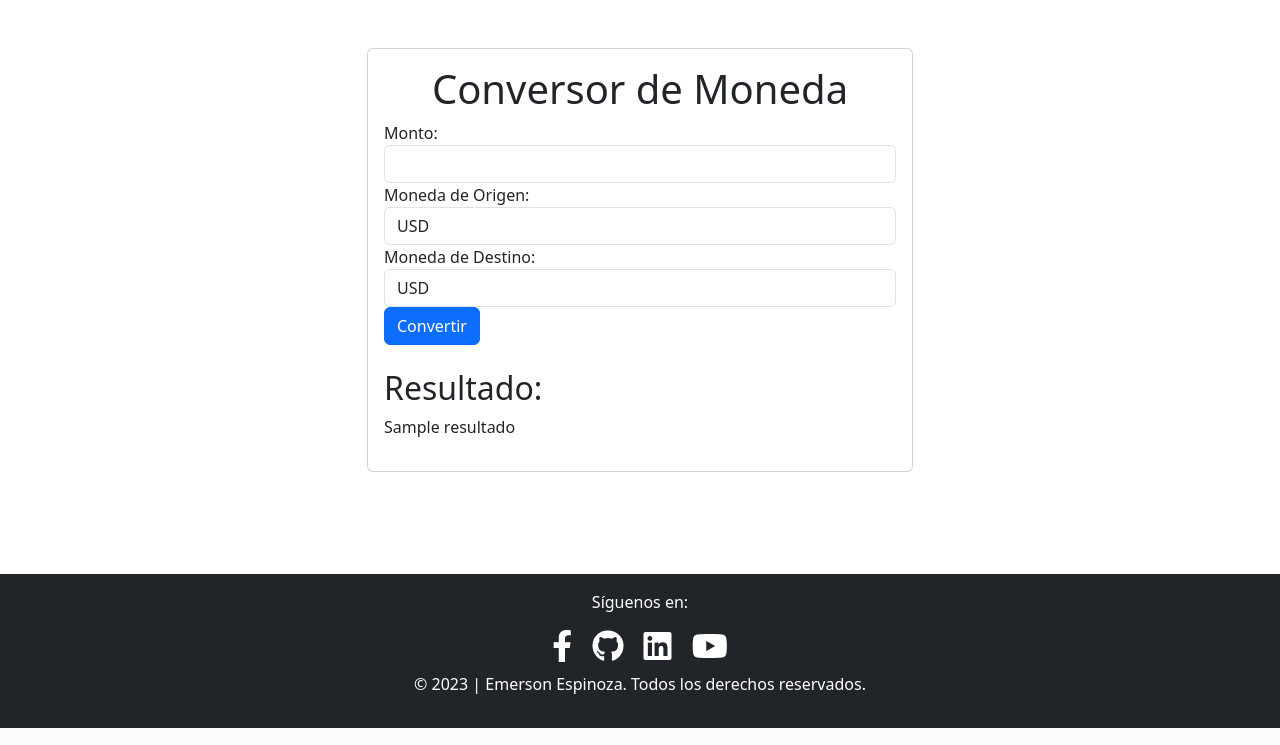
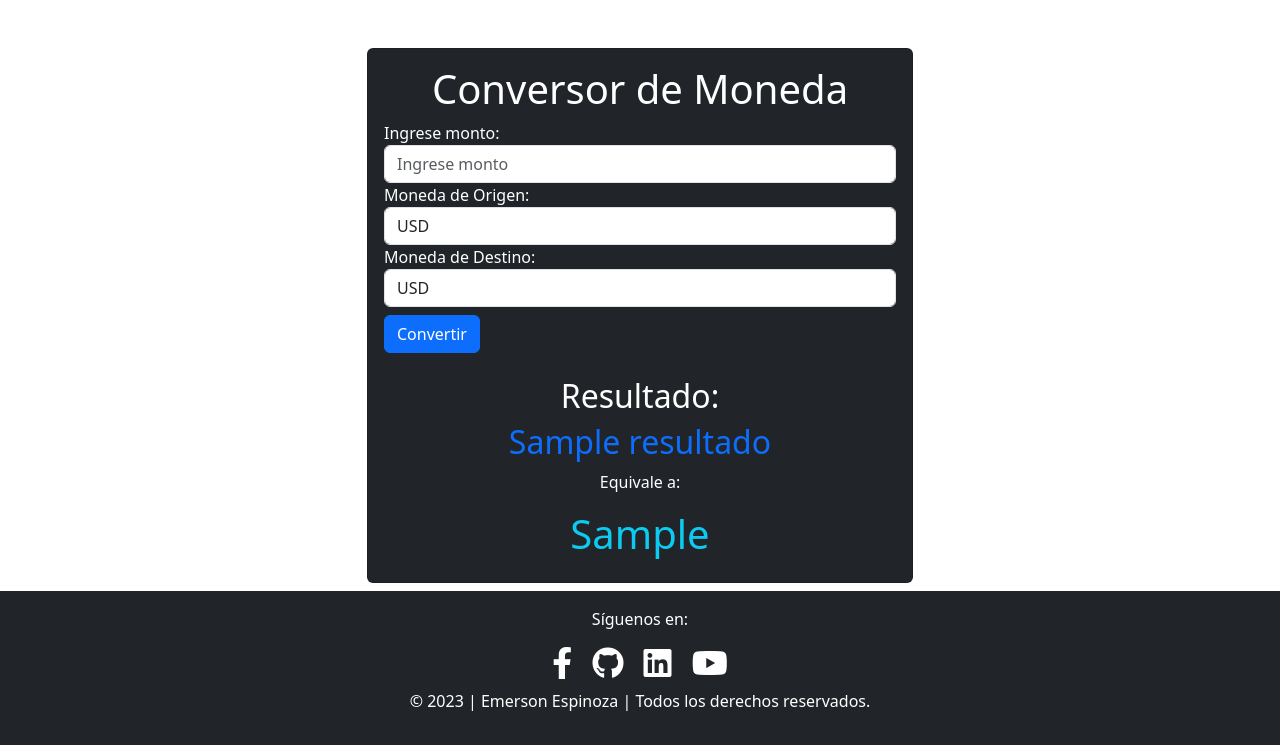
Before and after one commit to emersonxinay/tipo_de_cambio_monedas, a Python web app: template templates/conversor.html in a window 1280 px wide. Shown: the part 72-817 px from the top of the page. Run offline with Jinja, Linux system fonts and the light colour scheme; the template is opened without the code that fills it: most values are stand-ins (such as "Sample title", 1, 10 or a date in 2020).

Commit message:
feat production

```diff
--- a/app.py
+++ b/app.py
@@ -2,6 +2,7 @@ from flask import Flask, render_template, jsonify, request
 import requests
 from dotenv import load_dotenv
 import os
+import datetime
 # Carga las variables de entorno desde el archivo .env
 load_dotenv()
 
@@ -57,7 +58,7 @@ def convertir_moneda():
         data = response.json()
         conversion_rate = data['conversion_rates'][moneda_destino]
         resultado = monto * conversion_rate
-        return render_template('conversor.html', title=title, data=data, currencies=monedas_disponibles, resultado=f"{monto} {moneda_origen} equivale a {resultado:.3f} {moneda_destino}")
+        return render_template('conversor.html', title=title, data=data, currencies=monedas_disponibles, resultado=f"{monto:,.3f} {moneda_origen}  ", resultado2 = f"{resultado:,.3f}  {moneda_destino}")
     else:
         return render_template('conversor.html', title=title, data=data, currencies=monedas_disponibles, resultado="Error al realizar la conversión")
 
--- a/templates/base.html
+++ b/templates/base.html
@@ -26,7 +26,7 @@
   <main class="content">{% block principal %}{% endblock %}</main>
 
   <!-- sección footer  -->
-  <footer class="bg-dark text-white py-3 text-center">
+  <footer class="bg-dark text-white py-3 text-center mt-2">
     {% include "shared/footer.html" %}
   </footer>
 
--- a/templates/conversor.html
+++ b/templates/conversor.html
@@ -2,28 +2,17 @@
 <div class="container mt-5">
   <div class="row justify-content-center">
     <div class="col-md-6">
-      <div class="card">
+      <div class="card bg-dark text-white">
         <div class="card-body">
-          <h1 class="card-title text-center">Conversor de Moneda</h1>
+          <h1 class="card-title text-center text-white">Conversor de Moneda</h1>
           <form action="/convertir" method="post">
             <div class="form-group">
-              <label for="monto">Monto:</label>
-              <input
-                type="number"
-                id="monto"
-                name="monto"
-                class="form-control"
-                required
-              />
+              <label for="monto">Ingrese monto:</label>
+              <input type="number" id="monto" name="monto" class="form-control" required placeholder="Ingrese monto" />
             </div>
             <div class="form-group">
               <label for="moneda_origen">Moneda de Origen:</label>
-              <select
-                id="moneda_origen"
-                name="moneda_origen"
-                class="form-control"
-                required
-              >
+              <select id="moneda_origen" name="moneda_origen" class="form-control" required>
                 {% for currency in currencies %}
                 <option value="{{ currency }}">{{ currency }}</option>
                 {% endfor %}
@@ -31,24 +20,21 @@
             </div>
             <div class="form-group">
               <label for="moneda_destino">Moneda de Destino:</label>
-              <select
-                id="moneda_destino"
-                name="moneda_destino"
-                class="form-control"
-                required
-              >
+              <select id="moneda_destino" name="moneda_destino" class="form-control" required>
                 {% for currency in currencies %}
                 <option value="{{ currency }}">{{ currency }}</option>
                 {% endfor %}
               </select>
             </div>
-            <button type="submit" class="btn btn-primary btn-block">
+            <button type="submit" class="btn btn-primary btn-block mt-2">
               Convertir
             </button>
           </form>
           {% if resultado %}
-          <h2 class="mt-4">Resultado:</h2>
-          <p>{{ resultado }}</p>
+          <h2 class="mt-4 text-center ">Resultado:</h2>
+          <p class="text-center h2 text-primary">{{ resultado }}</p>
+          <p class="text-center text-white">Equivale a: </p>
+          <p class="text-center h1 text-info"> {{resultado2}} </p>
           {% endif %}
         </div>
       </div>
--- a/templates/shared/footer.html
+++ b/templates/shared/footer.html
@@ -3,24 +3,21 @@
     <div class="col-md-12">
       <p>Síguenos en:</p>
       <!-- Enlaces a redes sociales -->
-      <a href="#" class="text-white mx-2"
-        ><i class="fab fa-facebook-f fa-2x"></i
-      ></a>
-      <a href="#" class="text-white mx-2"
-        ><i class="fab fa-github fa-2x"></i
-      ></a>
-      <a href="#" class="text-white mx-2"
-        ><i class="fab fa-linkedin fa-2x"></i
-      ></a>
-      <a href="#" class="text-white mx-2"
-        ><i class="fab fa-youtube fa-2x"></i
-      ></a>
+      <a href="https://www.facebook.com/emersonespinozaaguirre/" target="_blank" rel="noopener noreferrer"
+        class="text-white mx-2"><i class="fab fa-facebook-f fa-2x"></i></a>
+      <a href="https://github.com/emersonxinay" target="_blank" rel="noopener noreferrer" class="text-white mx-2"><i
+          class="fab fa-github fa-2x"></i></a>
+
+      <a href="https://www.linkedin.com/in/emerson-espinoza-aguirre/" target="_blank" rel="noopener noreferrer"
+        class="text-white mx-2"><i class="fab fa-linkedin fa-2x"></i></a>
+      <a href="https://www.youtube.com/@compilando1071" target="_blank" rel="noopener noreferrer"
+        class="text-white mx-2"><i class="fab fa-youtube fa-2x"></i></a>
     </div>
   </div>
   <div class="row mt-2">
     <div class="col-md-12">
       <!-- Derechos de autor -->
-      <p>&copy; 2023 | Emerson Espinoza. Todos los derechos reservados.</p>
+      <p>&copy; 2023 | Emerson Espinoza | Todos los derechos reservados.</p>
     </div>
   </div>
 </div>
--- a/templates/shared/nav.html
+++ b/templates/shared/nav.html
@@ -1,6 +1,7 @@
 <div class="container-fluid">
   <a class="navbar-brand text-primary" href="/">Conversor de Monedas</a>
   <p class="">Última actualización: {{ data.time_last_update_utc }}</p>
+
   <!-- Precio del dólar a CLP -->
   <p class="">CLP: {{ precio_dolar_clp }}</p>
 
```
Also changed, not shown: requirements.txt (added, +15 -0 lines), README.md (added), static/img/demo.png (added), vercel.json (added), 3 other files.
